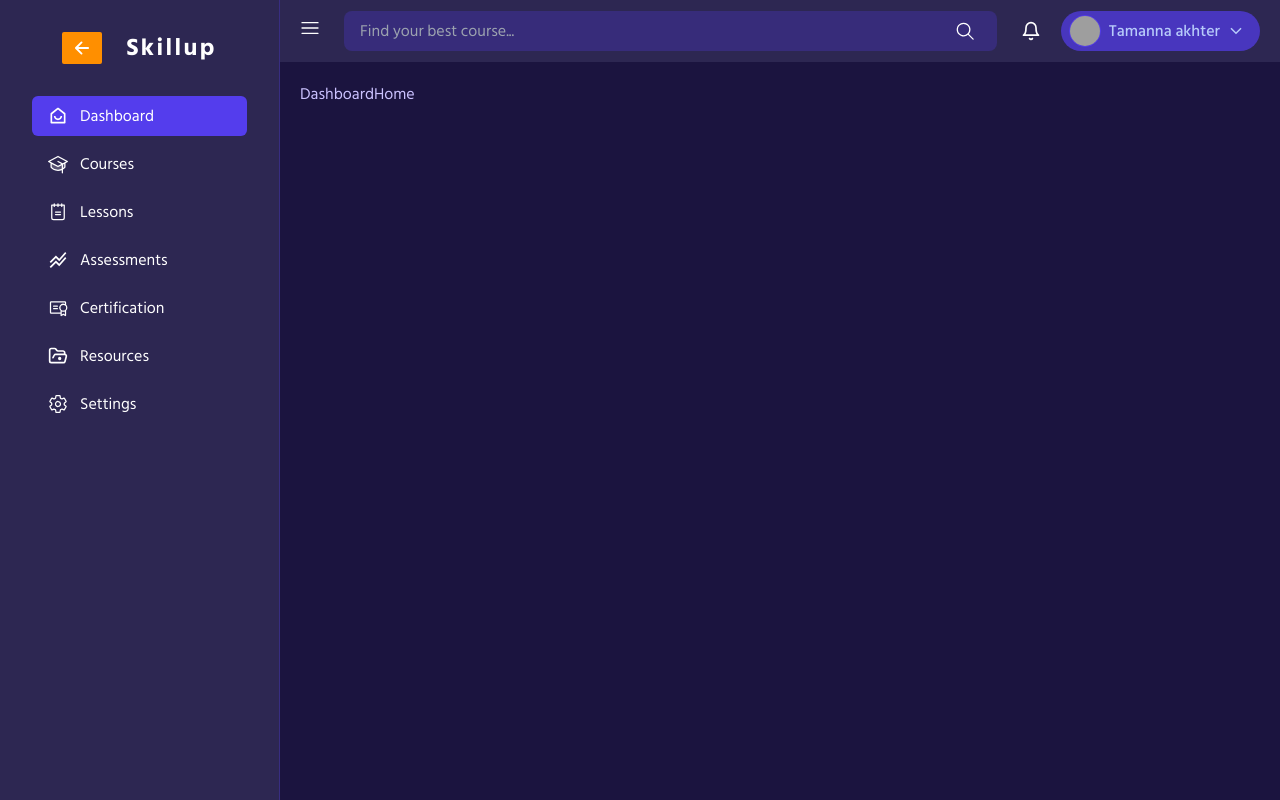
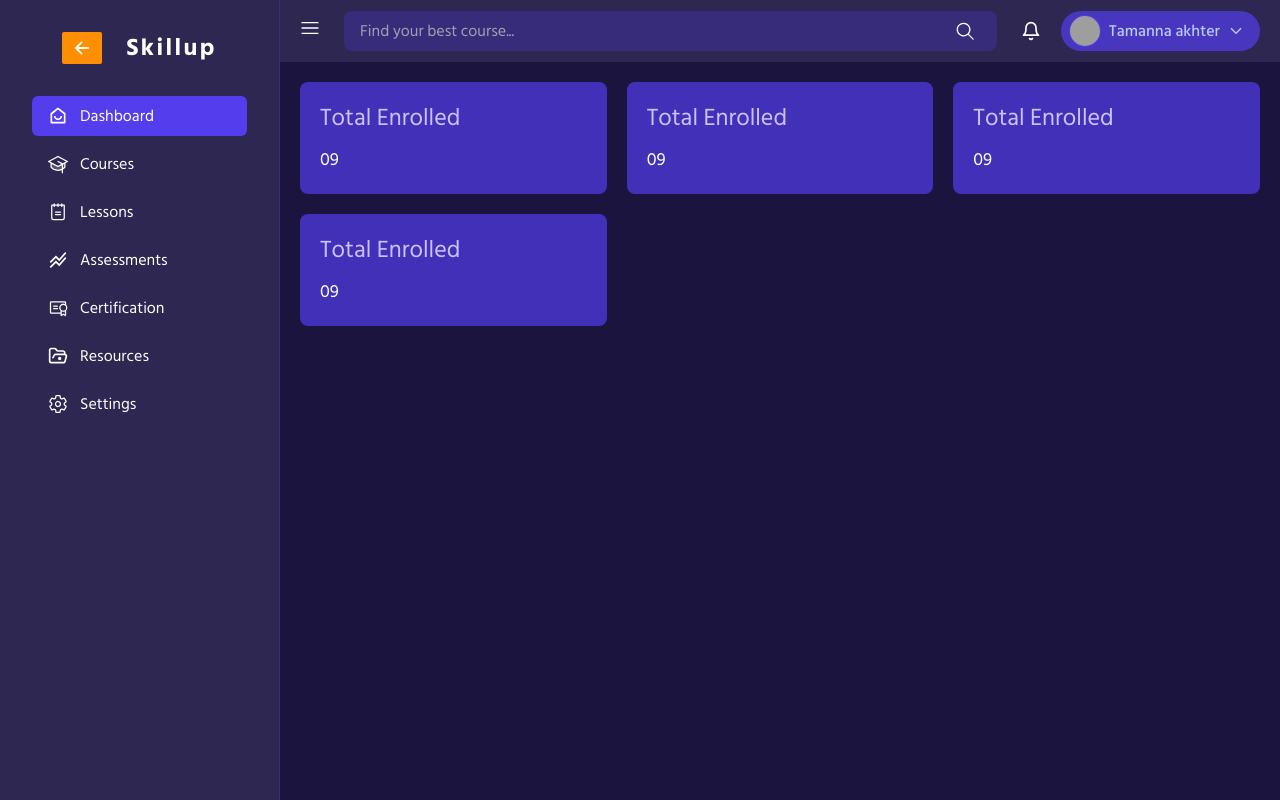
Before and after one commit to ahonkhan/lms-frontend, a React (Vite) app: page /dashboard in a window 1280 px wide. Built offline with nearby package versions, Linux system fonts and the light colour scheme; grey boxes are pictures that could not be loaded.

Commit message:
progress overview done

```diff
--- a/src/components/dashboard/sidebar/DashboardSidebar.jsx
+++ b/src/components/dashboard/sidebar/DashboardSidebar.jsx
@@ -56,7 +56,7 @@ const DashboardSidebar = () => {
     },
   ];
   return (
-    <aside className="bg-base-2 border-r border-base-3 border-opacity-30 w-full md:w-[280px] 2xl:w-[310px] fixed z-[250] top-0 left-0 ">
+    <aside className="bg-base-2 -translate-x-full md:translate-x-0 border-r border-base-3 border-opacity-30 w-full md:w-[280px] 2xl:w-[310px] fixed z-[250] top-0 left-0 ">
       <div className="h-screen flex flex-col justify-between px-8">
         <div className="dashboard-header gap-x-6 shrink-0 flex items-center justify-center py-8">
           <Link
--- a/src/pages/dashboard/home/DashboardHome.jsx
+++ b/src/pages/dashboard/home/DashboardHome.jsx
@@ -1,5 +1,10 @@
 import React from "react";
+import Overview from "./components/Overview";
 
 export const DashboardHome = () => {
-  return <div>DashboardHome</div>;
+  return (
+    <>
+      <Overview />
+    </>
+  );
 };
--- /dev/null
+++ b/src/pages/dashboard/home/components/Overview.jsx
@@ -0,0 +1,24 @@
+import React from "react";
+import { GiProgression } from "react-icons/gi";
+import { RiGraduationCapLine } from "react-icons/ri";
+
+const Overview = () => {
+  return (
+    <div className="overview-list grid grid-cols-1 lg:grid-cols-2 xl:grid-cols-3 2xl:grid-cols-4 gap-x-5 gap-y-5">
+      {[...Array(4)].map(item => (
+        <div className="overview-card p-4 lg:p-5 cursor-pointer  bg-base-3 bg-opacity-70 rounded-lg text-white">
+          <div className="content ">
+            <div className="title text-gray-1">
+              <h3 className="text-xl lg:text-2xl">Total Enrolled</h3>
+            </div>
+            <div className="count mt-2 xl:mt-3 2xl:mt-4">
+              <p className="text-base lg:text-lg 2xl:text-xl">09</p>
+            </div>
+          </div>
+        </div>
+      ))}
+    </div>
+  );
+};
+
+export default Overview;
```
